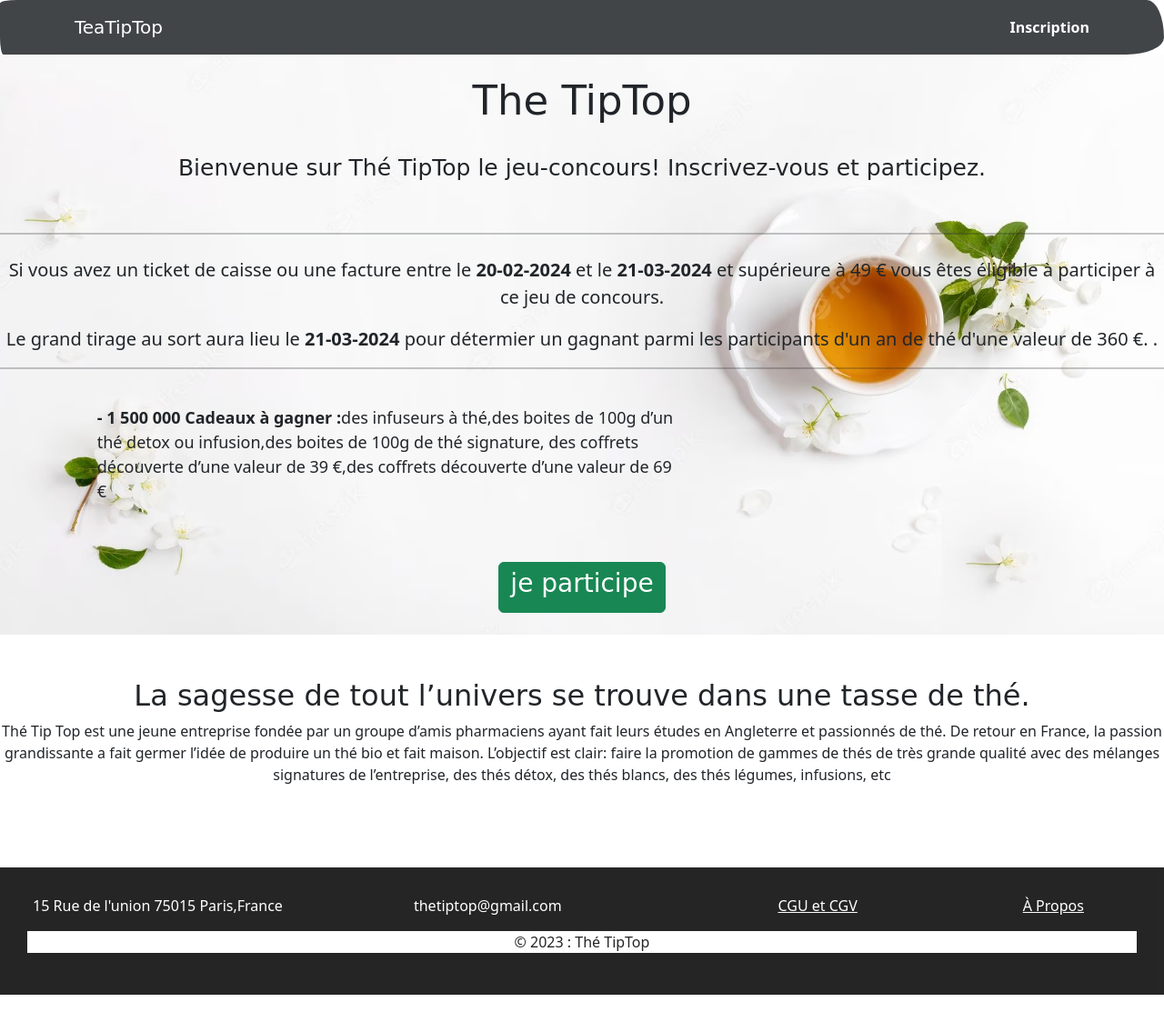
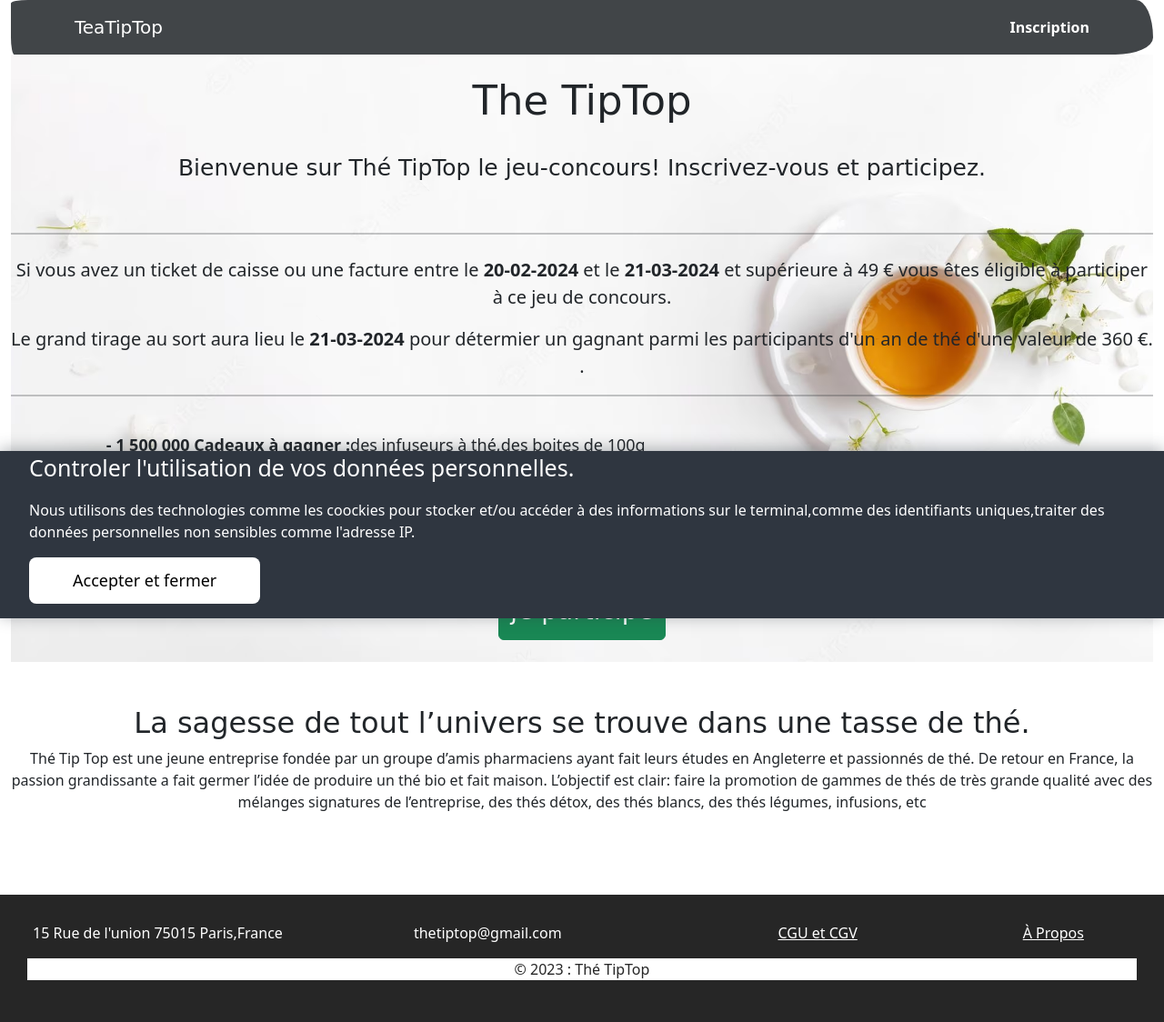
Before and after one commit to blaghmi97/SymfonyTipTop, a Symfony app: template templates/security/home.html.twig in a window 1280 px wide. Shown: the whole page at 91% size. Before the commit the page ends 1094 px from the top, so only its background shows below. Run offline with Twig, Linux system fonts and the light colour scheme; the template is opened without the code that fills it, so the values that code supplies are empty; some libraries are stand-ins or nearby versions; some web fonts are replaced.

Commit message:
Update home.html.twig

```diff
--- a/templates/security/home.html.twig
+++ b/templates/security/home.html.twig
@@ -14,6 +14,55 @@
   margin: 0 auto;
 }
 
+.cookie-container {
+  position: fixed;
+  bottom: 15%;
+  left: 0;
+  right: 0;
+  background: #2f3640;
+  color: #f5f6fa;
+  padding: 0 32px;
+  box-shadow: 0 -2px 16px rgba(47, 54, 64, 0.39);
+
+  transition: 400ms;
+}
+.cookie-container.active {
+  bottom: 0;
+}
+
+.cookie-container a {
+  color: #f5f6fa;
+}
+
+.cookie-btn {
+  background: #ffffff;
+  border: 0;
+  padding: 12px 48px;
+  font-size: 18px;
+  margin-bottom: 16px;
+  border-radius: 8px;
+  cursor: pointer;
+}
+
+#ck1{
+color: #ffffff !important;
+}
+#ck2{
+  color: #ffffff !important;
+}
+#ck3{
+  color: #000000 !important;
+}
+.hide {
+  visibility: hidden;
+  bottom: 0;
+
+}
+.show {
+  visibility: visible;
+  bottom: 15%;
+}
+
         </style>
 
         {% endblock %}
@@ -22,7 +71,7 @@
 
 
 
-
+<div class="container-fluid">
 <nav class="navbar navbar-expand-lg navbar-dark bg-dark" style="opacity:0.85;">
   <div class="container">
     <a class="navbar-brand" href="/">TeaTipTop</a>
@@ -118,10 +167,33 @@ etc</p></center>
 </div>
 </div>
 
+ <div class="cookie-container show" id="cookiePopup">
+     <p style="font-size:25px" id="ck1">Controler l'utilisation de vos données personnelles.</p>
+      <p id="ck2">
+        Nous utilisons des technologies comme les coockies pour stocker et/ou accéder à des informations sur le terminal,comme des identifiants uniques,traiter des données personnelles non sensibles comme l'adresse IP.
+      </p>
+
+      <button class="cookie-btn" id="ck3">
+        Accepter et fermer
+      </button>
+    </div>
+</div>
 <script>
+let popUp = document.getElementById("cookiePopup");
+document.getElementById("ck3").addEventListener("click", () => {
+  popUp.classList.add("hide");
+  popUp.classList.remove("show");
+  localStorage.setItem("cookieBannerDisplayed", "true");
+});
 
 
+  if (localStorage.getItem("cookieBannerDisplayed")) {
+      popUp.classList.remove("show");
+      popUp.classList.add("hide");
+
+  }
 
 
 </script>
+
 {% endblock %}
```
